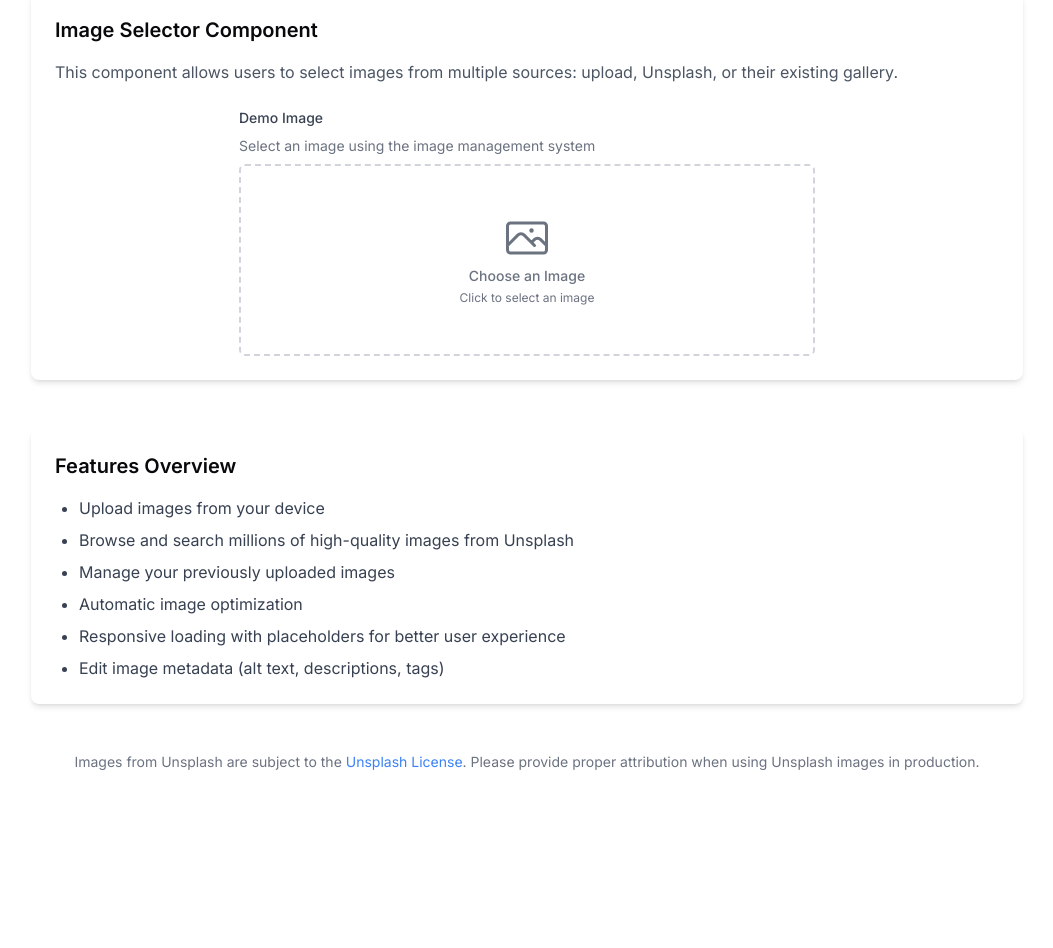
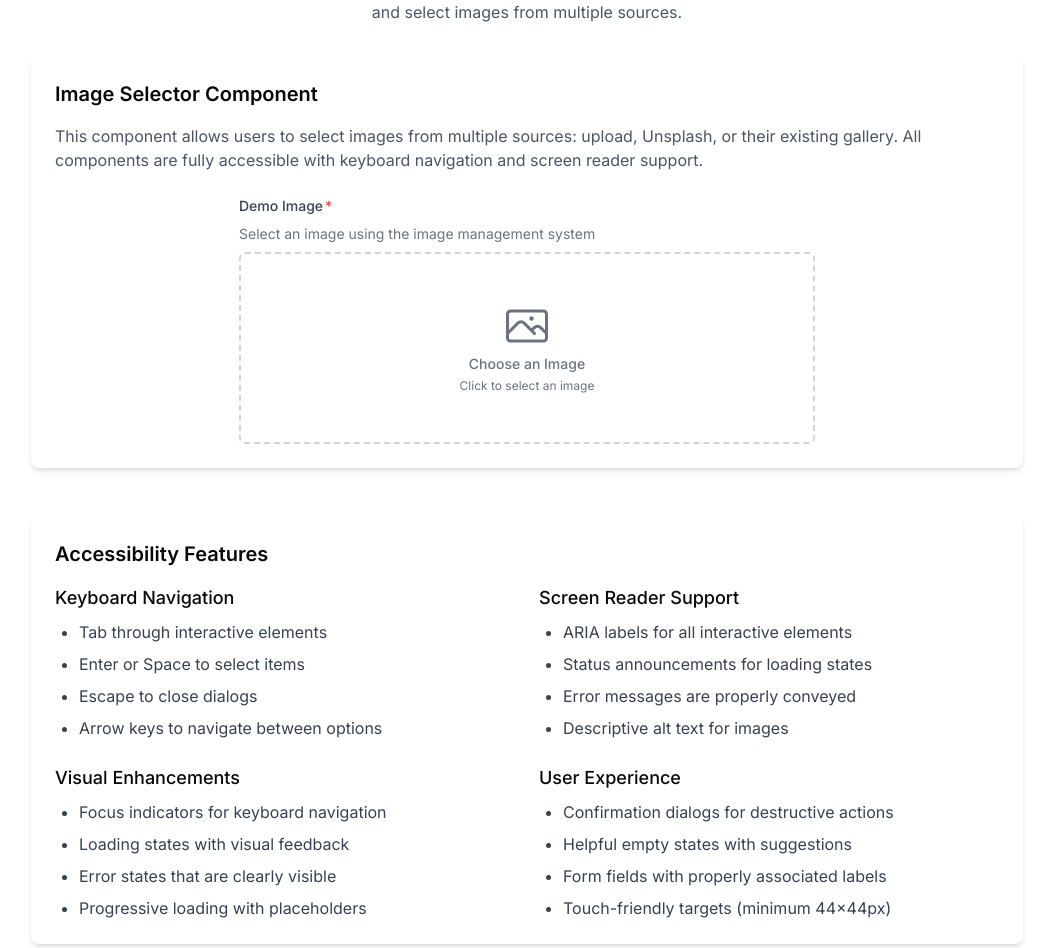
Before and after one commit to mctata/landing-pad-dxp, a Next.js app in the folder frontend/: page /demo/image-management in a window 1280 px wide. Shown: the part 124-1072 px from the top of the page, without its empty margins (113-1166 px from the left). Before the commit the page ends 944 px from the top, so only its background shows below. Built offline with nearby package versions, Linux system fonts and the light colour scheme.

Commit message:
Update demo page to showcase accessibility features

```diff
--- a/frontend/app/demo/image-management/page.tsx
+++ b/frontend/app/demo/image-management/page.tsx
@@ -9,13 +9,20 @@ export default function ImageManagementDemo() {
 
   return (
     <div className="container mx-auto max-w-5xl py-12 px-4">
-      <h1 className="text-3xl font-bold mb-8 text-center">Image Management Demo</h1>
+      <header>
+        <h1 className="text-3xl font-bold mb-4 text-center">Image Management Demo</h1>
+        <p className="text-gray-600 mb-8 text-center max-w-3xl mx-auto">
+          This demo showcases the accessible image management system, allowing users to upload, search, and select images from multiple sources.
+        </p>
+      </header>
 
-      <div className="mb-12">
+      <main>
+        <section className="mb-12" aria-labelledby="section-image-selector">
           <div className="bg-white rounded-lg shadow-md p-6">
-          <h2 className="text-xl font-semibold mb-4">Image Selector Component</h2>
+            <h2 id="section-image-selector" className="text-xl font-semibold mb-4">Image Selector Component</h2>
             <p className="text-gray-600 mb-6">
               This component allows users to select images from multiple sources: upload, Unsplash, or their existing gallery.
+              All components are fully accessible with keyboard navigation and screen reader support.
             </p>
 
             <div className="max-w-xl mx-auto">
@@ -26,17 +33,19 @@ export default function ImageManagementDemo() {
                 description="Select an image using the image management system"
                 buttonText="Choose an Image"
                 placeholder="Click to select an image"
+                required
               />
             </div>
           </div>
-      </div>
+        </section>
 
         {selectedImage && (
-        <div className="mb-12">
+          <section className="mb-12" aria-labelledby="section-selected-image">
             <div className="bg-white rounded-lg shadow-md p-6">
-            <h2 className="text-xl font-semibold mb-4">Selected Image</h2>
+              <h2 id="section-selected-image" className="text-xl font-semibold mb-4">Selected Image</h2>
               <p className="text-gray-600 mb-6">
-              The image below demonstrates the ResponsiveImage component with lazy loading and placeholder generation.
+                The image below demonstrates the ResponsiveImage component with lazy loading, placeholders,
+                and accessibility features like appropriate ARIA roles and error states.
               </p>
 
               <div className="max-w-xl mx-auto overflow-hidden rounded-lg">
@@ -56,20 +65,54 @@ export default function ImageManagementDemo() {
                 </code>
               </div>
             </div>
-        </div>
+          </section>
         )}
 
-      <div className="bg-white rounded-lg shadow-md p-6">
-        <h2 className="text-xl font-semibold mb-4">Features Overview</h2>
+        <section className="bg-white rounded-lg shadow-md p-6" aria-labelledby="section-features">
+          <h2 id="section-features" className="text-xl font-semibold mb-4">Accessibility Features</h2>
+
+          <div className="grid md:grid-cols-2 gap-6">
+            <div>
+              <h3 className="font-medium text-lg mb-2">Keyboard Navigation</h3>
               <ul className="list-disc pl-6 space-y-2 text-gray-700">
-          <li>Upload images from your device</li>
-          <li>Browse and search millions of high-quality images from Unsplash</li>
-          <li>Manage your previously uploaded images</li>
-          <li>Automatic image optimization</li>
-          <li>Responsive loading with placeholders for better user experience</li>
-          <li>Edit image metadata (alt text, descriptions, tags)</li>
+                <li>Tab through interactive elements</li>
+                <li>Enter or Space to select items</li>
+                <li>Escape to close dialogs</li>
+                <li>Arrow keys to navigate between options</li>
               </ul>
             </div>
+
+            <div>
+              <h3 className="font-medium text-lg mb-2">Screen Reader Support</h3>
+              <ul className="list-disc pl-6 space-y-2 text-gray-700">
+                <li>ARIA labels for all interactive elements</li>
+                <li>Status announcements for loading states</li>
+                <li>Error messages are properly conveyed</li>
+                <li>Descriptive alt text for images</li>
+              </ul>
+            </div>
+
+            <div>
+              <h3 className="font-medium text-lg mb-2">Visual Enhancements</h3>
+              <ul className="list-disc pl-6 space-y-2 text-gray-700">
+                <li>Focus indicators for keyboard navigation</li>
+                <li>Loading states with visual feedback</li>
+                <li>Error states that are clearly visible</li>
+                <li>Progressive loading with placeholders</li>
+              </ul>
+            </div>
+
+            <div>
+              <h3 className="font-medium text-lg mb-2">User Experience</h3>
+              <ul className="list-disc pl-6 space-y-2 text-gray-700">
+                <li>Confirmation dialogs for destructive actions</li>
+                <li>Helpful empty states with suggestions</li>
+                <li>Form fields with properly associated labels</li>
+                <li>Touch-friendly targets (minimum 44×44px)</li>
+              </ul>
+            </div>
+          </div>
+        </section>
 
         <div className="mt-12 text-center">
           <p className="text-sm text-gray-500">
@@ -77,6 +120,7 @@ export default function ImageManagementDemo() {
             Please provide proper attribution when using Unsplash images in production.
           </p>
         </div>
+      </main>
     </div>
   );
 }
```
Lines whose indentation alone changed are shown as unchanged.
